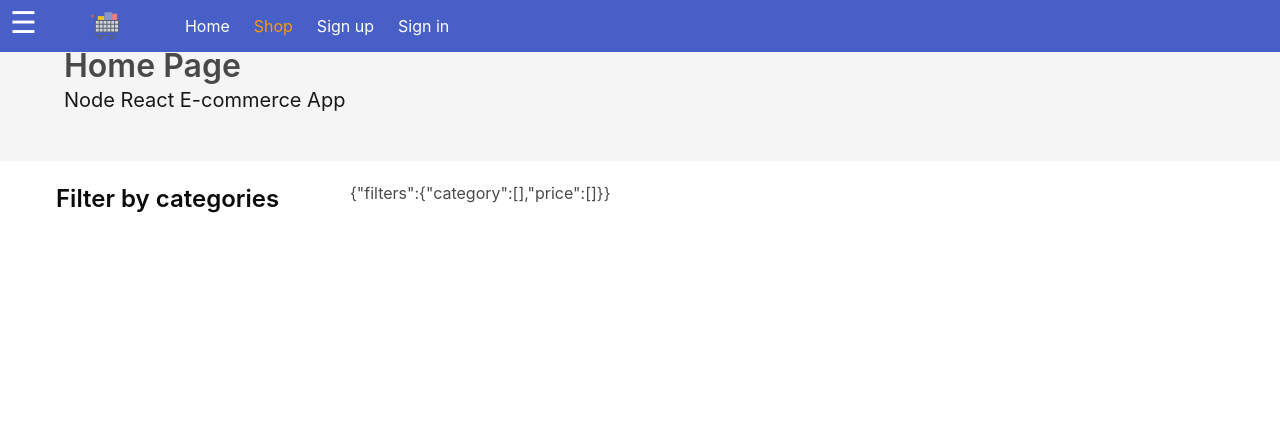
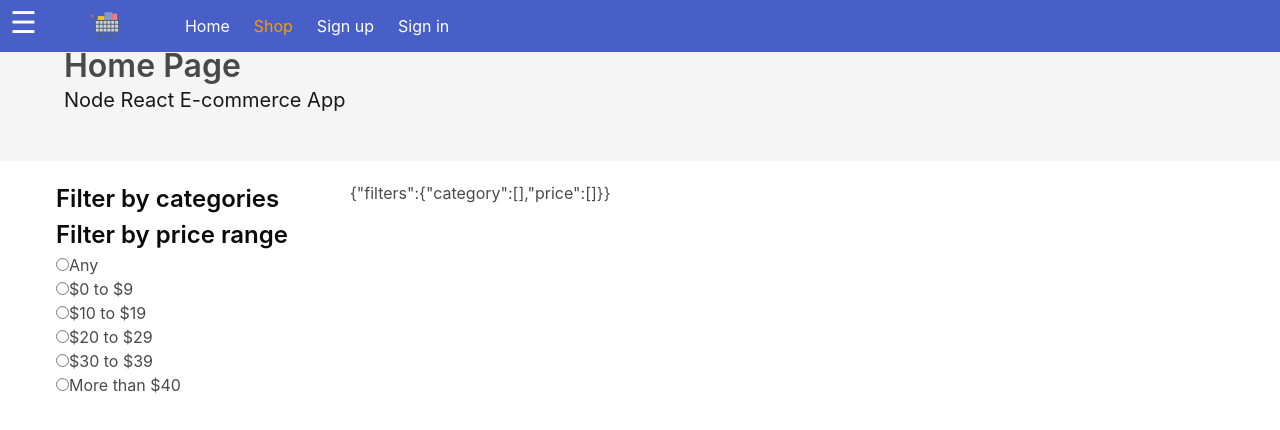
Before and after one commit to jeremiahogutu/e-commerce-app, a React (Create React App) app in the folder e-commerce-frontend/: page /shop in a window 1280 px wide. Shown: the top 430 px of the page. Built offline with nearby package versions, Linux system fonts and the light colour scheme; no server answers; the HTML template or start-up script is replaced by a standard one.

Commit message:
radio buttons for price change

```diff
--- /dev/null
+++ b/e-commerce-frontend/src/main/RadioBox.js
@@ -0,0 +1,25 @@
+import React, {useState, useEffect, Fragment} from 'react';
+
+const RadioBox = ({prices}) => {
+    const [value, setValue] = useState(0);
+
+    const handleChange = () => {
+
+    }
+
+    return prices.map((price, i) => (
+        <div key={i} className='control'>
+            <label className="checkbox">
+                <input
+                    onChange={handleChange}
+                    type="radio"
+                    value={`${price._id}`}
+                />
+                {price.name}
+            </label>
+        </div>
+
+    ))
+};
+
+export default RadioBox;
--- a/e-commerce-frontend/src/main/Shop.js
+++ b/e-commerce-frontend/src/main/Shop.js
@@ -3,6 +3,8 @@ import Layout from "./Layout";
 import Card from "./card";
 import {getCategories} from "../admin/apiAdmin";
 import CheckBox from "./CheckBox";
+import RadioBox from "./RadioBox";
+import {prices} from "./FixedPrices";
 
 const Shop = () => {
     const [myFilters, setMyFilters] = useState({
@@ -55,6 +57,13 @@ const Shop = () => {
                                     handleFilters={filters => handleFilters(filters, 'category')}
                                 />
                             </ul>
+                            <h4 className="is-size-4 has-text-weight-semibold has-text-black">Filter by price range</h4>
+                            <div>
+                                <RadioBox
+                                    prices={prices}
+                                    handleFilters={filters => handleFilters(filters, 'price')}
+                                />
+                            </div>
                         </div>
                         <div className="column is-three-quarters">{JSON.stringify(myFilters)}</div>
                     </div>
```
